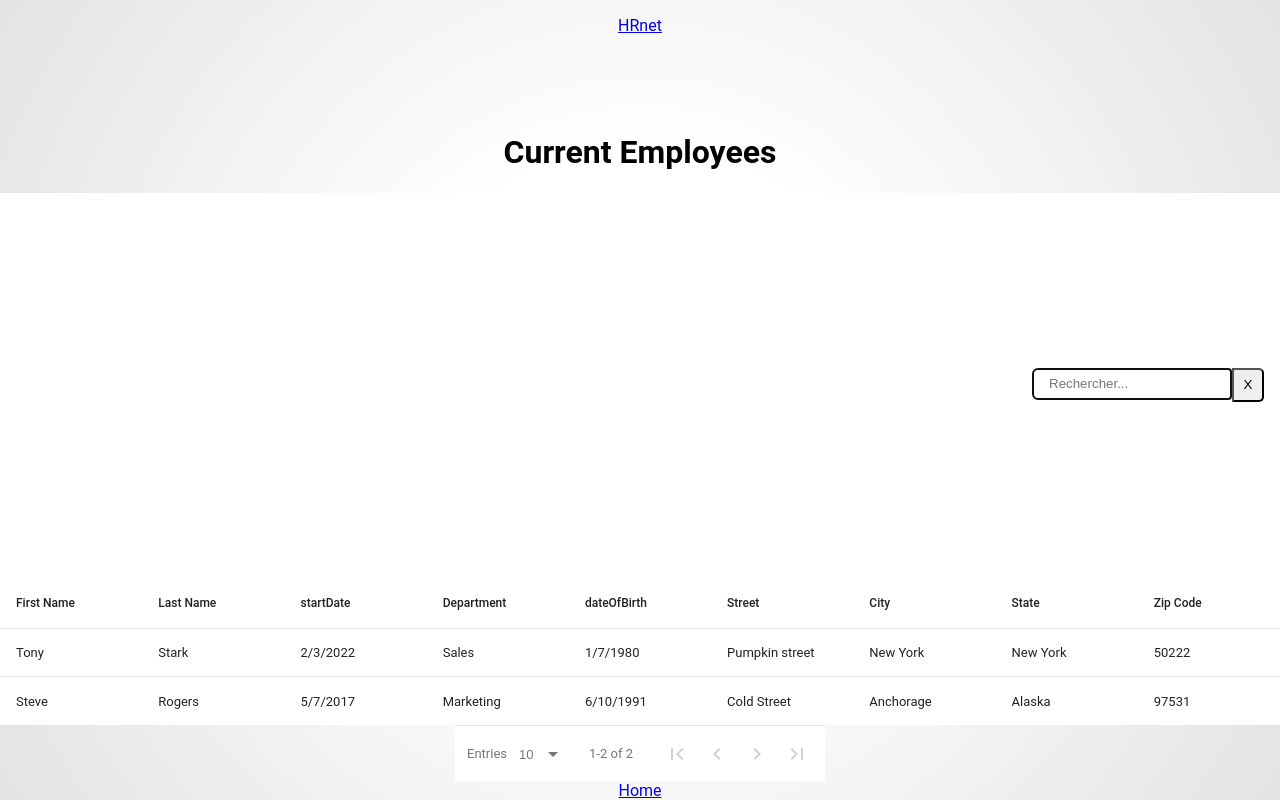
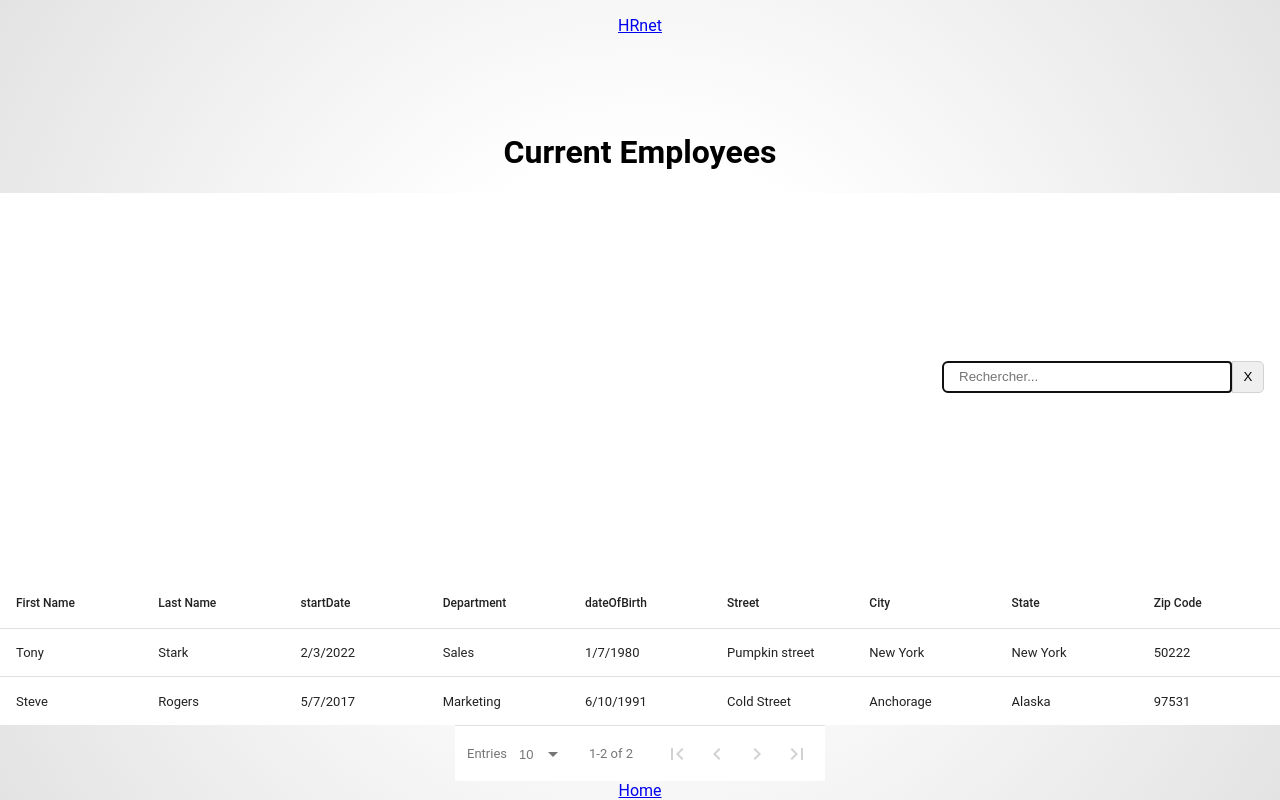
Before and after one commit to Odul68/wealth_health, a React (Create React App) app: page /employees in a window 1280 px wide. Built offline with nearby package versions, Linux system fonts and the light colour scheme.

Commit message:
last changes

```diff
--- a/public/index.html
+++ b/public/index.html
@@ -9,11 +9,6 @@
       name="description"
       content="Web site created using create-react-app"
     />
-    <!-- <script
-      src="https://kit.fontawesome.com/935bc3f66d.js"
-      crossorigin="anonymous"
-    ></script> -->
-
     <title>HR Net</title>
   </head>
   <body>
--- a/src/Components/CreateEmployee.jsx
+++ b/src/Components/CreateEmployee.jsx
@@ -159,11 +159,9 @@ export default function CreateEmployee() {
       {show && (
         <div ref={modal} className="employeeCreatedConfirmation">
           <h2>Employee created !</h2>
-          <i
-            className="fa fa-times"
-            aria-hidden="true"
-            onClick={closeModal}
-          ></i>
+          <span className="closeModal" aria-hidden="true" onClick={closeModal}>
+            X
+          </span>
         </div>
       )}
     </>
--- a/src/Components/filtersearch.jsx
+++ b/src/Components/filtersearch.jsx
@@ -17,7 +17,7 @@ export default function filterEmployees({ filterText, onFilter, onClear }) {
         value={filterText}
         onChange={onFilter}
       />
-      <button> className="clearButton" type="button" onClick={onClear}</button>
+      <button className="clearButton" type="button" onClick={onClear}></button>
     </div>
   );
 }
--- a/src/Pages/Employees.jsx
+++ b/src/Pages/Employees.jsx
@@ -1,6 +1,11 @@
 import Header from "../Components/Header";
 import Table from "../Components/Table";
 import { Link } from "react-router-dom";
+
+/**
+ *
+ * @returns Table with list of employees and information
+ */
 
 export default function Employees() {
   return (
--- a/src/Pages/Homepage.jsx
+++ b/src/Pages/Homepage.jsx
@@ -1,6 +1,11 @@
 import Header from "../Components/Header";
 import CreateEmployee from "../Components/CreateEmployee";
 import { Link } from "react-router-dom";
+
+/**
+ * Homepage using components Header and CreateEmployee
+ * Form to create a new employee
+ */
 
 export default function Homepage() {
   return (
--- a/src/SASS/style.css
+++ b/src/SASS/style.css
@@ -91,7 +91,7 @@ body {
   padding: 1rem;
   color: white;
 }
-.employeeCreatedConfirmation .fa-times {
+.employeeCreatedConfirmation .closeModal {
   cursor: pointer;
   color: white;
 }
@@ -109,11 +109,12 @@ body {
 
 .searchBar {
   display: flex;
+  margin-bottom: 1rem;
 }
 
 .textField {
   height: 32px;
-  width: 200px;
+  width: 290px;
   border-radius: 3px;
   border-top-left-radius: 5px;
   border-bottom-left-radius: 5px;
@@ -131,10 +132,11 @@ body {
   border-bottom-left-radius: 0;
   border-top-right-radius: 5px;
   border-bottom-right-radius: 5px;
-  height: 34px;
+  height: 32px;
   width: 32px;
   text-align: center;
   display: flex;
   align-items: center;
   justify-content: center;
+  border: 1px solid lightgrey;
 }/*# sourceMappingURL=style.css.map */
--- a/src/SASS/style.scss
+++ b/src/SASS/style.scss
@@ -96,9 +96,6 @@ body {
 }
 
 
-
-
-
 .employeeCreatedConfirmation {
     display: flex;
     top: 40%;
@@ -114,7 +111,7 @@ body {
         color: white;
     }
 
-    .fa-times {
+    .closeModal {
         cursor: pointer;
         color: white;
     }
@@ -136,11 +133,12 @@ display: contents !important;
 
 .searchBar{
     display: flex;
+    margin-bottom: 1rem;
 }
 
 .textField {
     height: 32px;
-    width: 200px;
+    width: 290px;
     border-radius: 3px;
     border-top-left-radius: 5px;
     border-bottom-left-radius: 5px;
@@ -159,10 +157,11 @@ display: contents !important;
     border-bottom-left-radius: 0;
     border-top-right-radius: 5px;
     border-bottom-right-radius: 5px;
-    height: 34px;
+    height: 32px;
     width: 32px;
     text-align: center;
     display: flex;
     align-items: center;
     justify-content: center;
+    border: 1px solid lightgrey;
 }
```
Also changed, not shown: src/Components/Table.jsx (+7 -0 lines), 1 other file (tests, documents, lock files or other folders).
